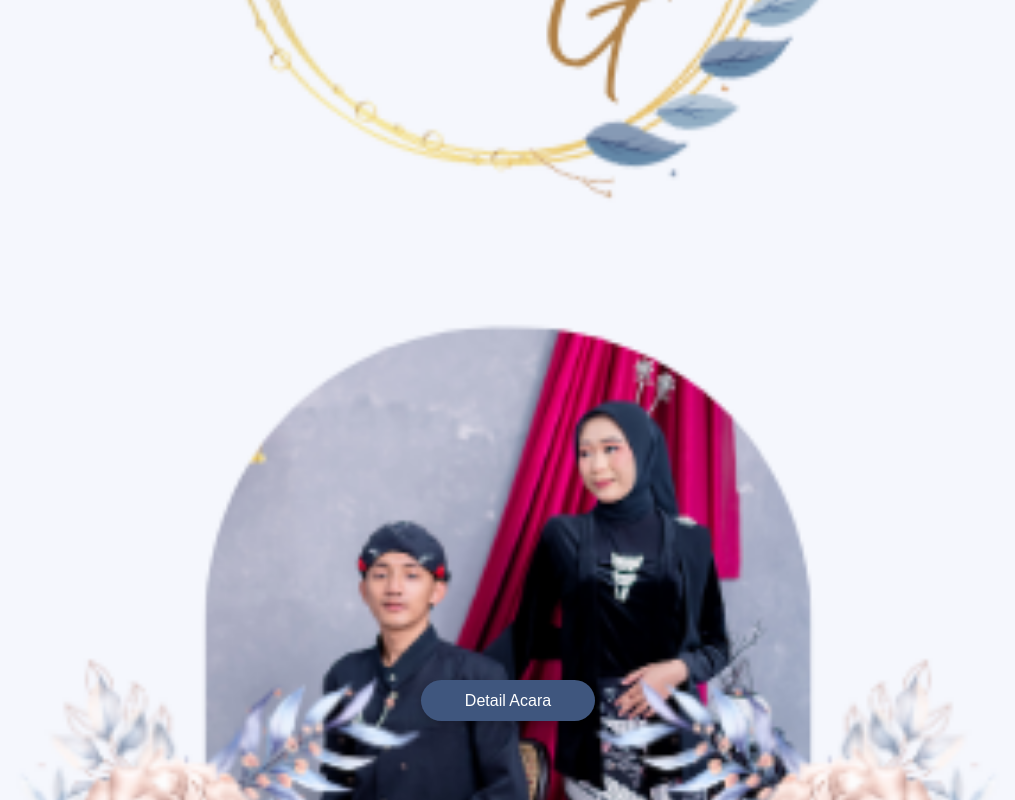
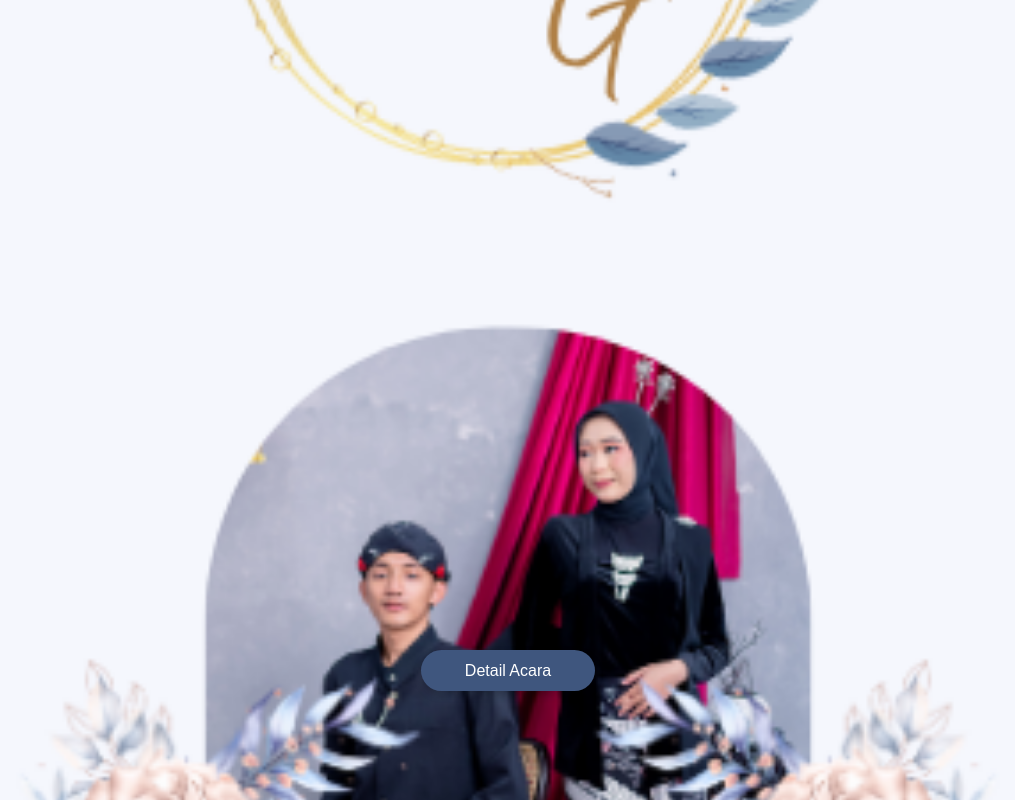
Before and after one commit to Zuniaxe/Astrid-dan-Gugun, a plain HTML site: page index.html in a window 1280 px wide. Shown: the whole page, without its empty margins (132-1147 px from the left). Drawn offline with Linux system fonts and the light colour scheme.

Commit message:
Revisi 3

```diff
--- a/index.html
+++ b/index.html
@@ -28,7 +28,7 @@
     .button-container {
       text-align: center;
       padding: 20px;
-      margin-bottom: 70px;
+      margin-bottom: 100px;
     }
 
     .button-container a {
```
